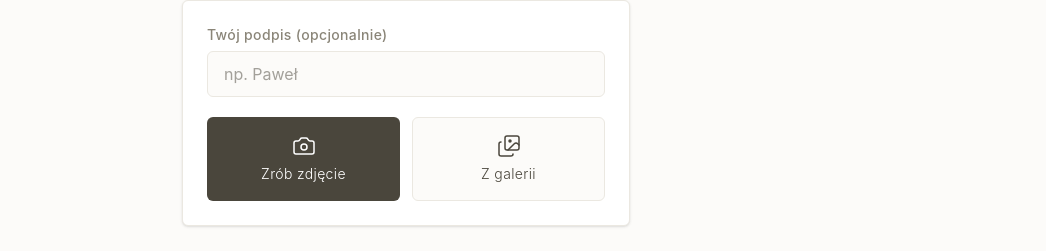
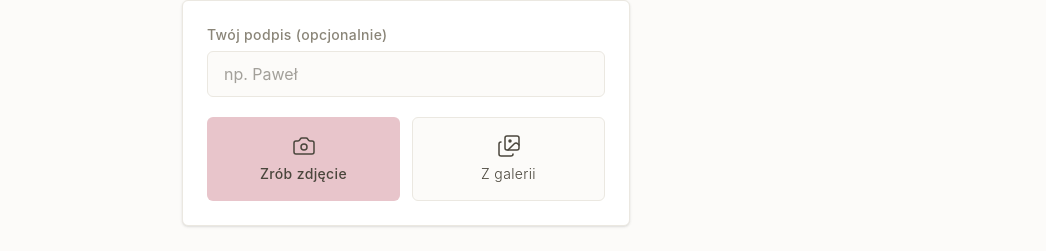
Before and after one commit to musiator1/wedding-app, a React (Vite) app: page / in a window 1280 px wide. Shown: the part 353-604 px from the top of the page, without its empty margins (234-1280 px from the left). Built offline with nearby package versions, Linux system fonts and the light colour scheme; no server answers; the database is empty.

Commit message:
Add pink

```diff
--- a/src/App.jsx
+++ b/src/App.jsx
@@ -36,7 +36,7 @@ function App() {
   };
 
   return (
-    <div className="min-h-screen bg-[#fcfbf9] font-sans flex flex-col justify-between selection:bg-[#4a463c] selection:text-white">
+    <div className="min-h-screen bg-[#fcfbf9] font-sans flex flex-col justify-between selection:bg-[#E8C5CB] selection:text-[#4a463c]">
 
       <div>
         <Hero />
@@ -76,7 +76,7 @@ function App() {
               {guestPhotoCount > 0 && (
                 <div className="flex items-center justify-center">
                   <div className="inline-flex items-center gap-2 px-4 py-1.5 bg-white border border-[#ebe8e1] rounded-full shadow-sm">
-                    <Camera className="w-3.5 h-3.5 text-[#a39f96]" />
+                    <Camera className="w-3.5 h-3.5 text-[#E8C5CB]" />
                     <span className="text-xs text-[#8a8578] font-medium tracking-wide uppercase">
                       Złapanych momentów: <span className="font-bold text-[#4a463c]">{guestPhotoCount}</span>
                     </span>
--- a/src/components/Gallery.jsx
+++ b/src/components/Gallery.jsx
@@ -165,7 +165,7 @@ export default function Gallery({ refreshTrigger, onImageClick, onPhotosFetched
 
                   <button
                     onClick={() => handleLike(photo.id, photo.likes_count || 0)}
-                    className={`flex items-center gap-1.5 cursor-pointer transition-all duration-200 active:scale-125 ${isLiked ? 'text-[#e86a6a]' : 'text-[#c2beb4] hover:text-[#e86a6a]'}`}
+                    className={`flex items-center gap-1.5 cursor-pointer transition-all duration-200 active:scale-125 ${isLiked ? 'text-[#E8C5CB]' : 'text-[#c2beb4] hover:text-[#E8C5CB]'}`}
                   >
                     <span className="text-sm font-medium">{photo.likes_count || 0}</span>
                     <Heart className={`w-4 h-4 transition-transform duration-200 ${isLiked ? 'fill-current scale-110' : ''}`} />
--- a/src/components/Uploader.jsx
+++ b/src/components/Uploader.jsx
@@ -108,11 +108,20 @@ export default function Uploader({ onUploadSuccess }) {
         </button>
       ) : (
         <div className="grid grid-cols-2 gap-3">
-          <button onClick={() => cameraInputRef.current?.click()} className="w-full py-4 rounded-md flex flex-col items-center justify-center gap-1.5 text-white bg-[#4a463c] hover:bg-[#3d3a31] active:scale-[0.98] transition-all">
+          {/* Przycisk 1: Zrób zdjęcie (Pudrowy róż) */}
+          <button
+            onClick={() => cameraInputRef.current?.click()}
+            className="w-full py-4 rounded-md flex flex-col items-center justify-center gap-1.5 text-[#4a463c] bg-[#E8C5CB] hover:opacity-90 active:scale-[0.98] transition-all"
+          >
             <Camera className="w-6 h-6 stroke-[1.5]" />
-            <span className="text-sm font-light tracking-wide">Zrób zdjęcie</span>
+            <span className="text-sm font-medium tracking-wide">Zrób zdjęcie</span>
           </button>
-          <button onClick={() => galleryInputRef.current?.click()} className="w-full py-4 rounded-md flex flex-col items-center justify-center gap-1.5 text-[#4a463c] bg-[#fcfbf9] hover:bg-[#f3f0e8] border border-[#ebe8e1] active:scale-[0.98] transition-all">
+
+          {/* Przycisk 2: Z galerii (Bardzo delikatny, złamana biel) */}
+          <button
+            onClick={() => galleryInputRef.current?.click()}
+            className="w-full py-4 rounded-md flex flex-col items-center justify-center gap-1.5 text-[#4a463c] bg-[#fcfbf9] hover:bg-[#f5f3ef] border border-[#ebe8e1] active:scale-[0.98] transition-all"
+          >
             <Images className="w-6 h-6 stroke-[1.5]" />
             <span className="text-sm font-light tracking-wide">Z galerii</span>
           </button>
```
